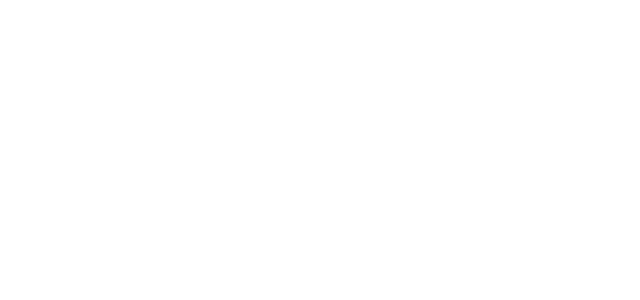
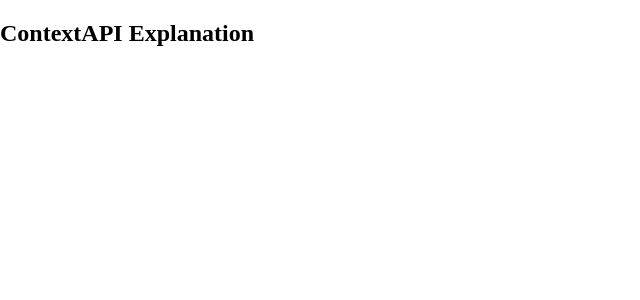
Before and after one commit to kleiry20/React, a React (Vite) app: page / in a window 1280 px wide. Shown: the top 300 px of the page, without its empty margins (0-640 px from the left). Built offline with nearby package versions, Linux system fonts and the light colour scheme.

Commit message:
working on contextapi

```diff
--- a/src/App.jsx
+++ b/src/App.jsx
@@ -8,6 +8,7 @@
 import Effect from "./practice/02 - P - useeffect";
 import Usestate from "./practice/01 - P - usestate";
 import PropsTut from "./props/PropsTut";
+import { ContextAPI } from "./practice/04 - P - ContextAPI/ContextAPI";
 
 function App() {
   const fruits = [
@@ -53,6 +54,8 @@
 
       {/* <Crud /> */}
       {/* <FoodOrder /> */}
+
+      <ContextAPI />
     </>
   );
 }
--- /dev/null
+++ b/src/practice/04 - P - ContextAPI/ContextAPI.jsx
@@ -0,0 +1,9 @@
+import React from "react";
+
+export const ContextAPI = () => {
+  return (
+    <div>
+      <h2>ContextAPI Explanation</h2>
+    </div>
+  );
+};
```
